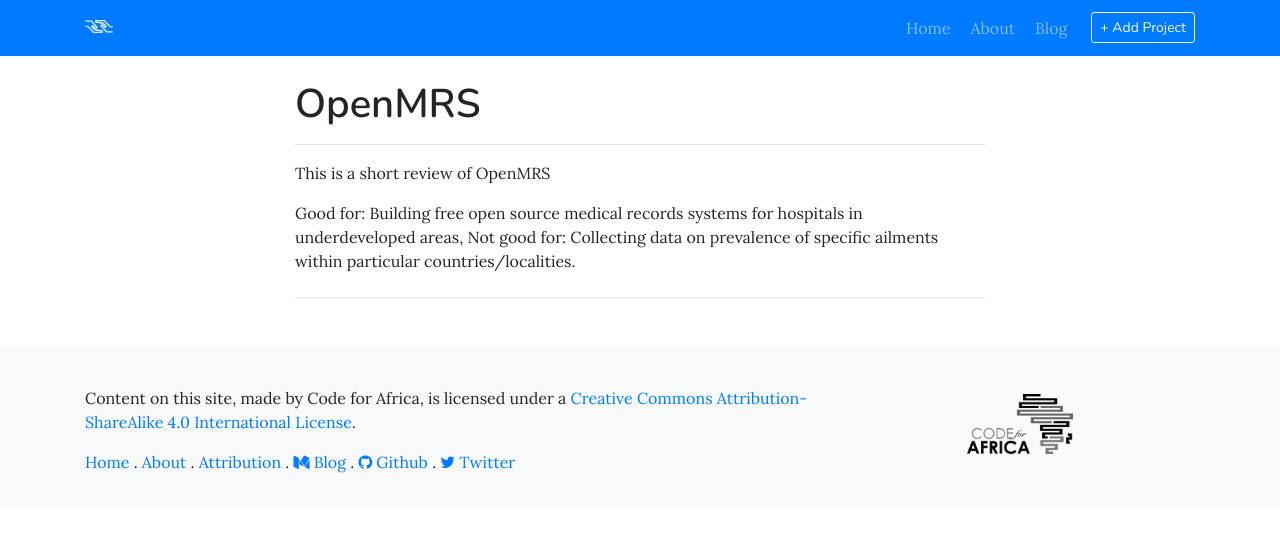
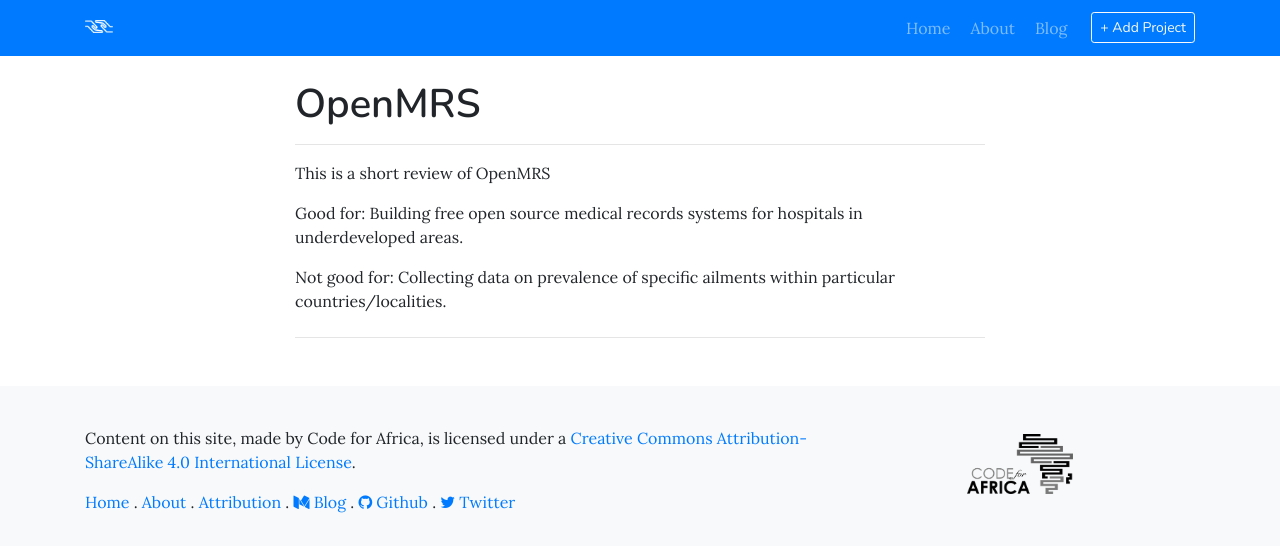
Before and after one commit to CodeForAfrica/africanCOMMONS, a Jekyll site: the page built from _reviews/openmrs.md, in a window 1280 px wide. Shown: the top 552 px of the page. Built offline with Jekyll 4.4.1, drawn with Linux system fonts in a browser that asks for light colours; comment, search, counter and statistics services are not loaded.

```diff
--- a/_reviews/openmrs.md
+++ b/_reviews/openmrs.md
@@ -5,5 +5,6 @@ title: OpenMRS
 
 This is a short review of OpenMRS
 
-Good for: Building free open source medical records systems for hospitals in underdeveloped areas,
+Good for: Building free open source medical records systems for hospitals in underdeveloped areas.
+
 Not good for: Collecting data on prevalence of specific ailments within particular countries/localities.
```
